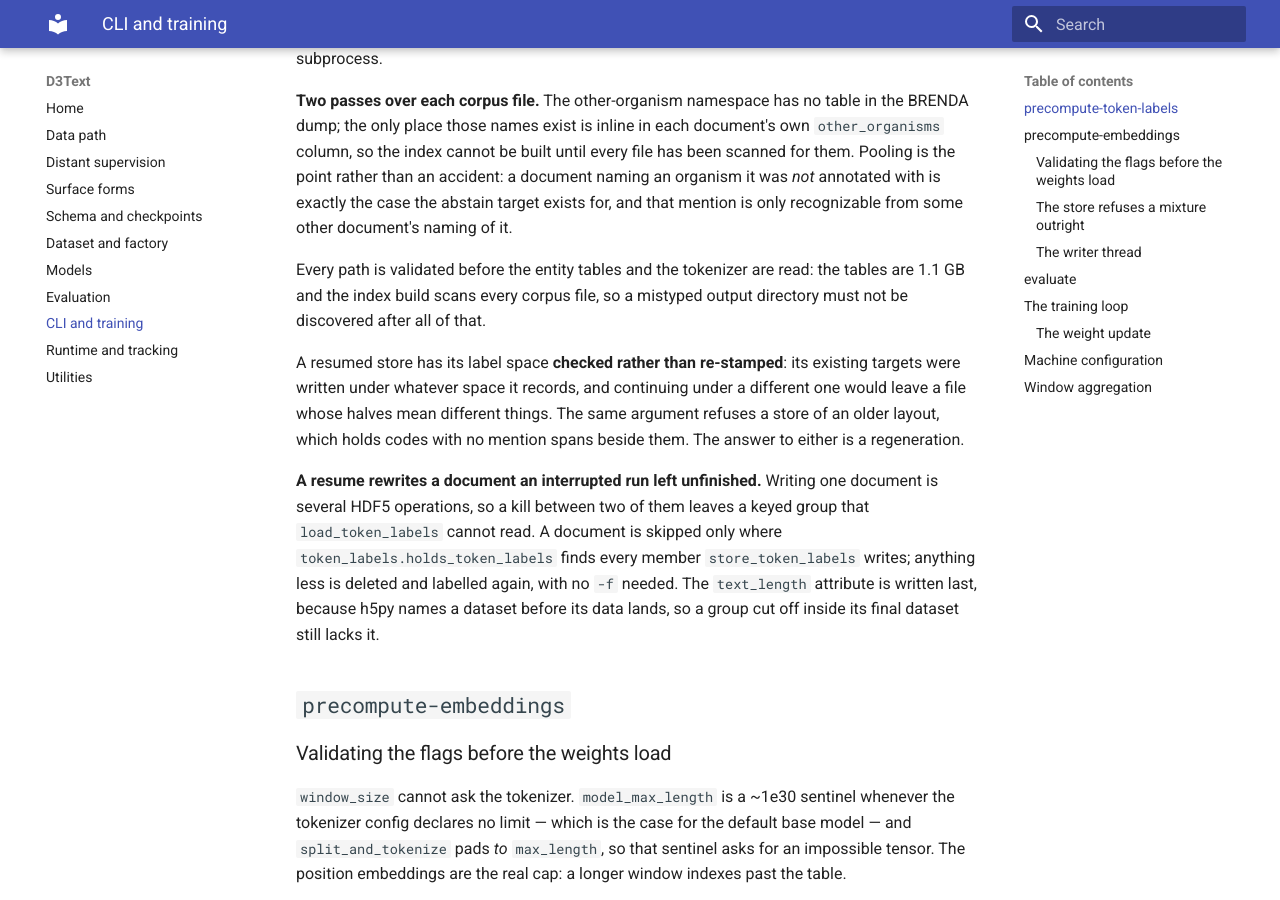
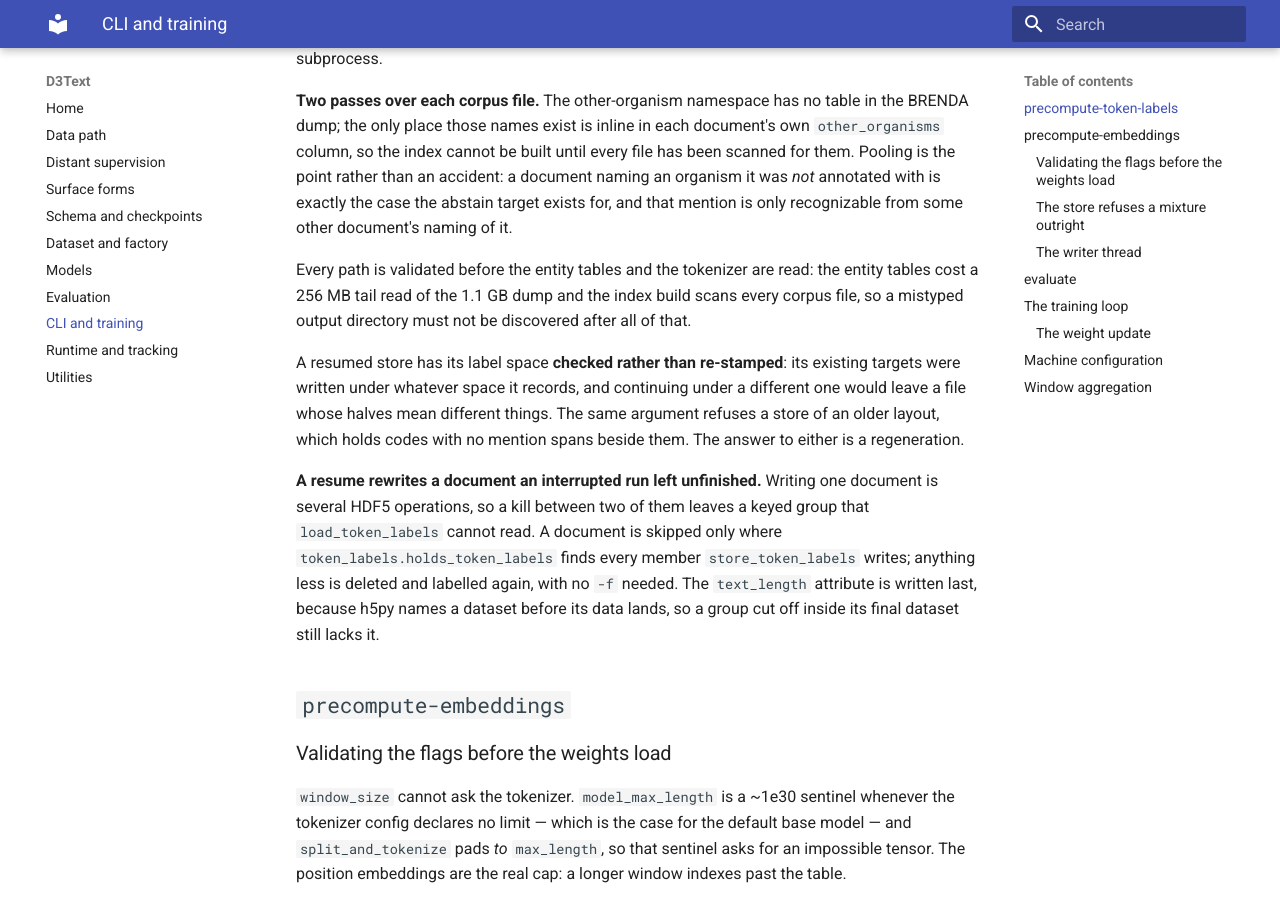
Before and after one commit to manuquadros/d3text, an MkDocs documentation site: the page built from docs/cli-and-training.md, in a window 1280 px wide and 900 px high, scrolled down 599 px. Built offline with MkDocs 1.6.1 and Material for MkDocs 9.7.7, drawn with Linux system fonts in a browser that asks for light colours.

Commit message:
docs: correct entity-table read cost in precompute-token-labels
The precompute-token-labels section claimed the entity tables cost a
1.1 GB scan when the index is built. `load_entity_tables` only reads
a 256 MB tail slice of the dump, never the full file — the same fact
already corrected in linking_corpora.py, config.toml.example and its
test file. The corpus-file scan claim in the same sentence was
already accurate and is unchanged.

```diff
--- a/docs/cli-and-training.md
+++ b/docs/cli-and-training.md
@@ -29,9 +29,10 @@ accident: a document naming an organism it was *not* annotated with is exactly
 the case the abstain target exists for, and that mention is only recognizable
 from some other document's naming of it.
 
-Every path is validated before the entity tables and the tokenizer are read: the
-tables are 1.1 GB and the index build scans every corpus file, so a mistyped
-output directory must not be discovered after all of that.
+Every path is validated before the entity tables and the tokenizer are read:
+the entity tables cost a 256 MB tail read of the 1.1 GB dump and the index
+build scans every corpus file, so a mistyped output directory must not be
+discovered after all of that.
 
 A resumed store has its label space **checked rather than re-stamped**: its
 existing targets were written under whatever space it records, and continuing
```
